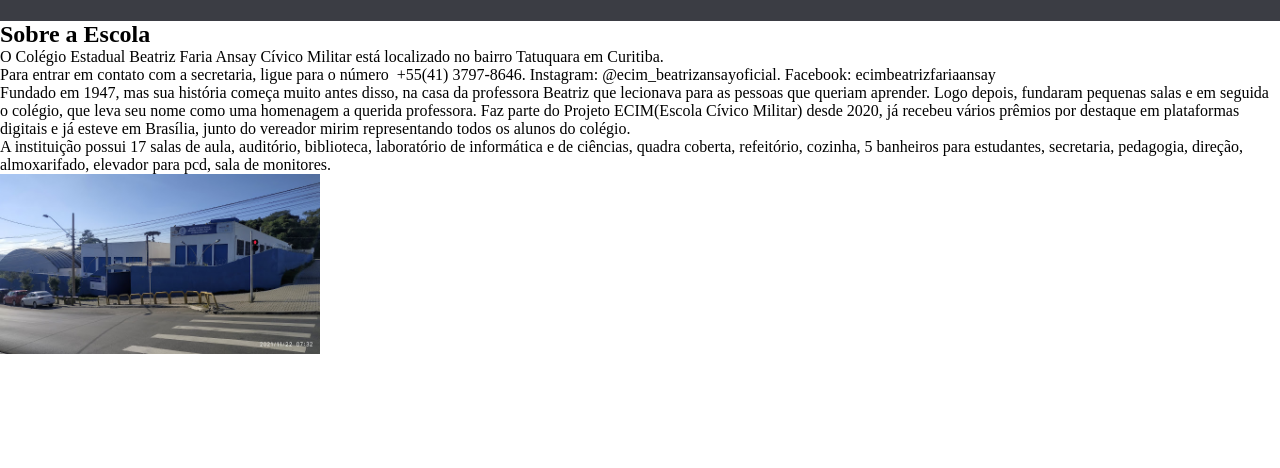
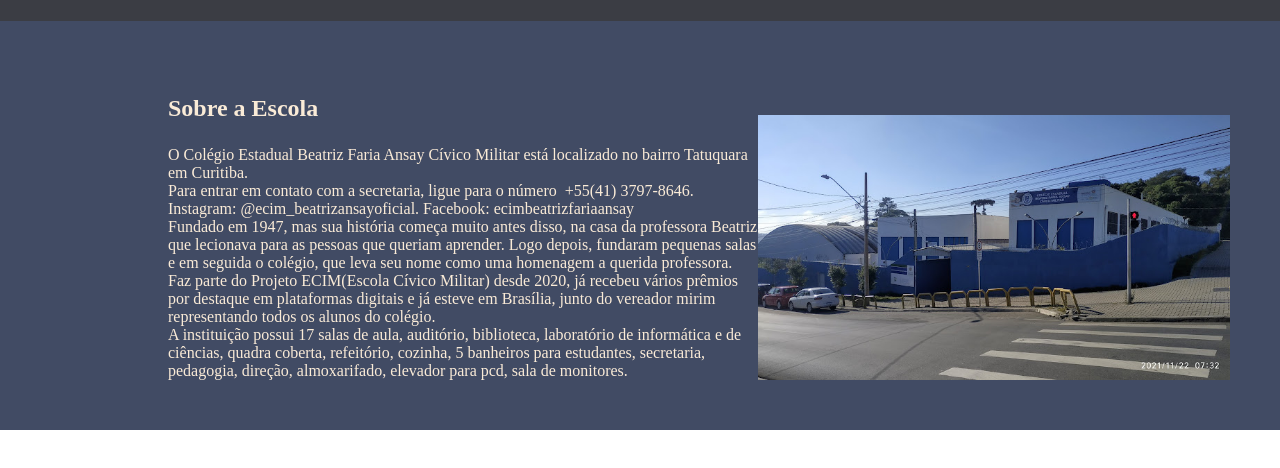
Before and after one commit to Fernandakruk/site-alura-2, a plain HTML site: page index.html in a window 1280 px wide. Shown: the part 86-554 px from the top of the page. Drawn offline with Linux system fonts and the light colour scheme.

Commit message:
seção escola antes da fonte

```diff
--- a/index.html
+++ b/index.html
@@ -15,11 +15,13 @@
     </ul>
 </header>
 <section class="escola">
+    <div class="escola-div-conteudo">
     <h2 class="escola-titulo">Sobre a Escola</h2>
                 <p class="escola-texto-um">O Colégio Estadual Beatriz Faria Ansay Cívico Militar está localizado no bairro Tatuquara em Curitiba.</p>
                 <p class="escola-texto-dois">Para entrar em contato com a secretaria, ligue para o número  +55(41) 3797-8646. Instagram: @ecim_beatrizansayoficial.  Facebook: ecimbeatrizfariaansay</p>
                 <p class="escola-texto-tres">Fundado em 1947, mas sua história começa muito antes disso, na casa da professora Beatriz que lecionava para as pessoas que queriam aprender. Logo depois, fundaram pequenas salas e em seguida o colégio, que leva seu nome como uma homenagem a querida professora. Faz parte do Projeto ECIM(Escola Cívico Militar) desde 2020, já recebeu vários prêmios por destaque em plataformas digitais e já esteve em Brasília, junto do vereador mirim representando todos os alunos do colégio.</p>
                 <p class="escola-texto-quatro">A instituição possui 17 salas de aula, auditório, biblioteca, laboratório de informática e de ciências, quadra coberta, refeitório, cozinha, 5 banheiros para estudantes, secretaria, pedagogia, direção, almoxarifado, elevador para pcd, sala de monitores.</p>
+            </div>
                 <img class="escola-imagem" src="beatriz faria ansay.jpg" alt="foto do Colégio Beatriz Faria Ansay">
             </section>
 </body>
--- a/style.css
+++ b/style.css
@@ -23,5 +23,22 @@
 }
 
 .escola-imagem{
-    width: 25%;
+    width: 40%;
 }
+
+.escola{
+    background-color: #414B64;
+       color: antiquewhite;
+    display:flex;
+    justify-content: flex-end;
+        align-items: flex-end;
+        padding: 50px 50px;
+}
+
+.escola-div-conteudo{
+    width: 50%;
+}
+
+.escola-titulo{
+    padding: 24px 0;
+}
```
